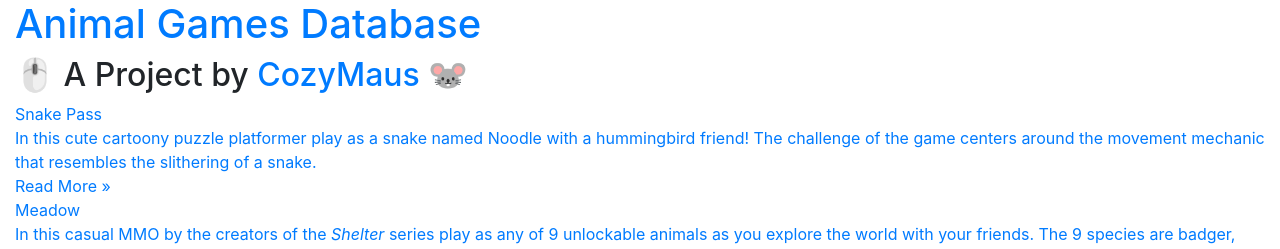
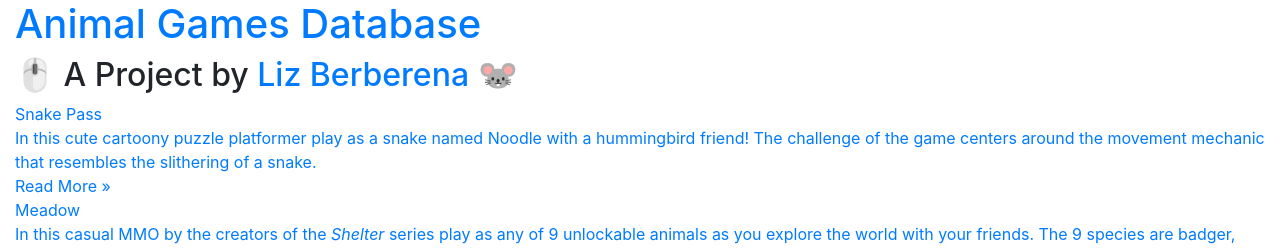
Before and after one commit to byliz/animal-game-database, a Jekyll site: the page built from index.html, in a window 1280 px wide. Shown: the top 249 px of the page. Built offline with Jekyll 4.4.1, drawn with Linux system fonts in a browser that asks for light colours; nearby versions of some CDN libraries; the list of posts is cut into pages by our own code.

Commit message:
Update default.html

```diff
--- a/_layouts/default.html
+++ b/_layouts/default.html
@@ -46,8 +46,8 @@
 </script>
 
 <!--<script src="/index.js"></script>-->
-<link href="/howly/cssreset.css" rel="stylesheet">
-<link href="/howly/index.css" rel="stylesheet">
+<link href="/animals/cssreset.css" rel="stylesheet">
+<link href="/animals/index.css" rel="stylesheet">
 <link rel="shortcut icon" type="image/x-icon" href="{{ site.favicon }}">
 
 </head>
@@ -58,7 +58,7 @@
 
     <div id="title">
       <h1><a href="{{ site.url }}/animals">Animal Games Database</a></h1>
-      <h2>🖱️ A Project by <a href="{{ site.url }}" target="_blank">CozyMaus</a> 🐭</h2>
+      <h2>🖱️ A Project by <a href="{{ site.url }}" target="_blank">Liz&nbsp;Berberena</a> 🐭</h2>
     </div>
 
     <!--<form method="get" action="https://www.google.com/search" target="_blank">
```
